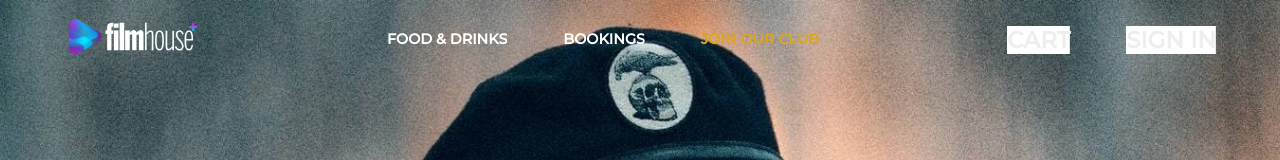
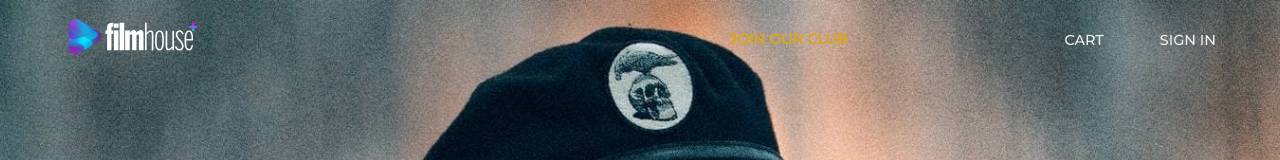
Before and after one commit to Joe-Praise/boxstreet-ui, a React (Create React App) app: page / in a window 1280 px wide. Shown: the top 160 px of the page. Built offline with nearby package versions, Linux system fonts and the light colour scheme.

Commit message:
fix navigation color and font

```diff
--- a/src/App.css
+++ b/src/App.css
@@ -1,10 +1,10 @@
-*{
+* {
   margin: 0;
   padding: 0;
   box-sizing: border-box;
-  font-family: 'Montserrat', sans-serif;
+  font-family: "Montserrat", sans-serif;
 }
 
-body{
-  background-color: #0B0B0D;
+body {
+  background-color: #0b0b0d;
 }
--- a/src/styles/navigation.css
+++ b/src/styles/navigation.css
@@ -49,6 +49,9 @@
     background-image: linear-gradient(to right, #FFD429 45%, #FFFFFF 55%);
     background-size: 220% 100%;
     background-position: 100% 50%;
+    background: transparent;
+    font-weight: 500;
+    font-size: 0.9rem;
 }
 
 .from-left-and-back:hover{
```
